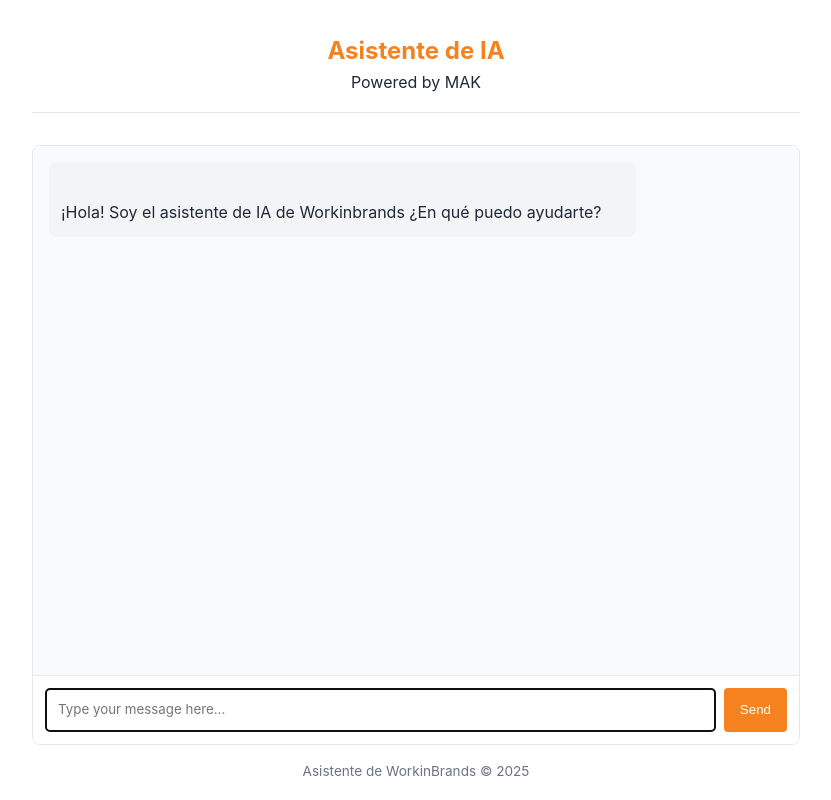
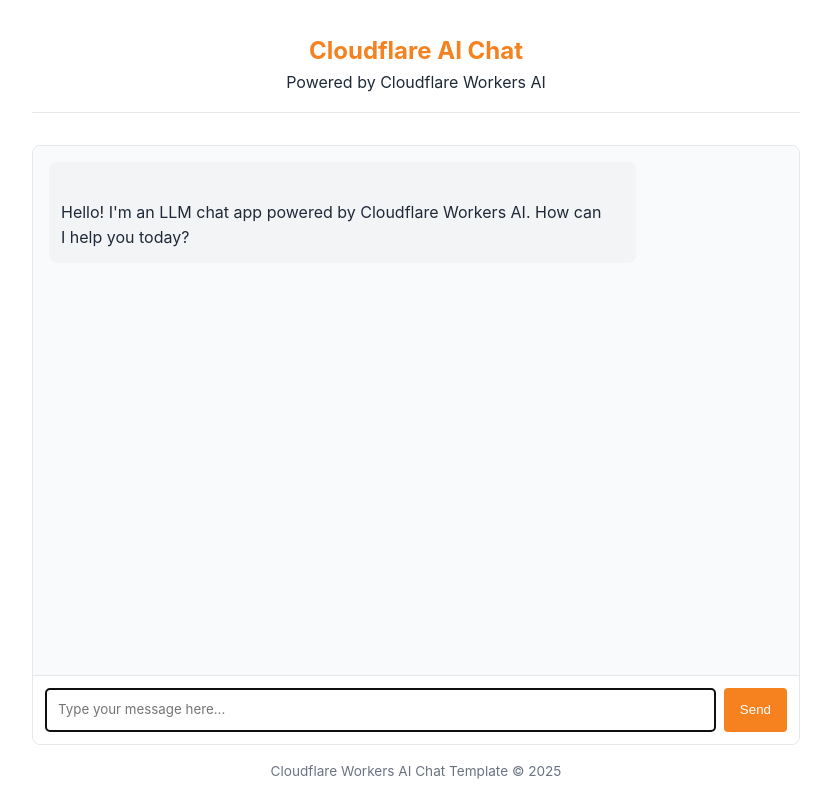
Before and after one commit to darom92/llm-chat-app-template, a website: page public/index.html in a window 1280 px wide. Shown: the whole page, without its empty margins (224-1055 px from the left). Drawn offline with Linux system fonts and the light colour scheme.

Commit message:
Update index.html

```diff
--- a/public/index.html
+++ b/public/index.html
@@ -3,7 +3,7 @@
 	<head>
 		<meta charset="UTF-8" />
 		<meta name="viewport" content="width=device-width, initial-scale=1.0" />
-		<title>Asistente de IA</title>
+		<title>LLM Chat App</title>
 		<style>
 			:root {
 				--primary-color: #f6821f;
@@ -144,15 +144,16 @@
 	</head>
 	<body>
 		<header>
-			<h1>Asistente de IA</h1>
-			<p>Powered by MAK</p>
+			<h1>Cloudflare AI Chat</h1>
+			<p>Powered by Cloudflare Workers AI</p>
 		</header>
 
 		<div class="chat-container">
 			<div id="chat-messages" class="chat-messages">
 				<div class="message assistant-message">
 					<p>
-						¡Hola! Soy el asistente de IA de Workinbrands ¿En qué puedo ayudarte?
+						Hello! I'm an LLM chat app powered by Cloudflare Workers AI. How can
+						I help you today?
 					</p>
 				</div>
 			</div>
@@ -173,7 +174,7 @@
 		</div>
 
 		<footer>
-			<p>Asistente de WorkinBrands  &copy; 2025</p>
+			<p>Cloudflare Workers AI Chat Template &copy; 2025</p>
 		</footer>
 
 		<!-- Chat app script -->
```
